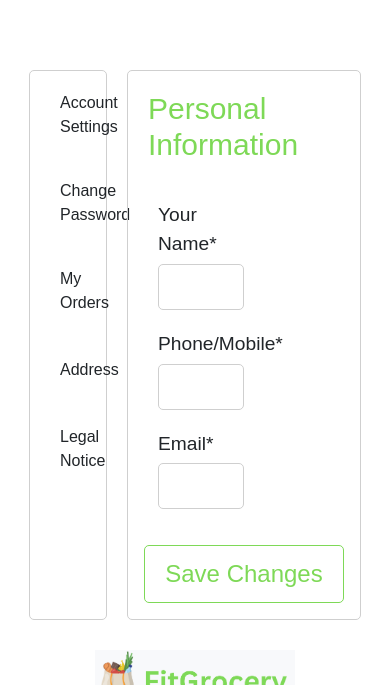
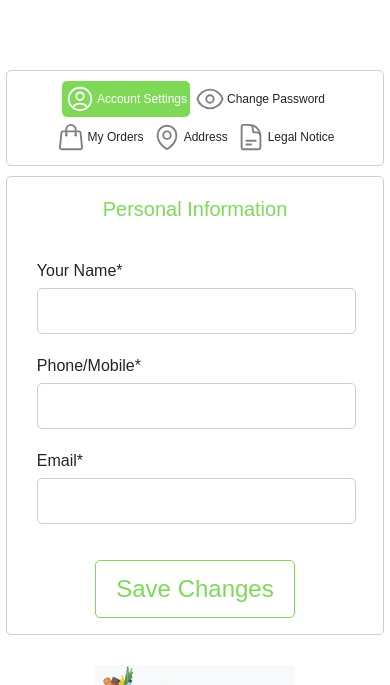
Before and after one commit to Padmakar9394/fitgrocery, a React (Create React App) app: page /user/accountsettings in a window 390 px wide. Shown: the part 527-1212 px from the top of the page. Built offline with nearby package versions, Linux system fonts and the light colour scheme.

Commit message:
added responsiveness to my-profile page

```diff
--- a/src/Components/UserProfile/AccountSettings.css
+++ b/src/Components/UserProfile/AccountSettings.css
@@ -41,3 +41,23 @@
 .form .form-group input:focus {
     border: 1px solid var(--col1);
 }
+
+@media (max-width: 800px) {
+    .accountsettings .form {
+        flex-direction: column;
+        justify-content: center;
+        align-items: center;
+    }
+
+    .accountsettings .form .form-group {
+        width: 95%;
+    }
+
+    .accountsettings h1 {
+        font-size: 20px;
+    }
+
+    .accountsettings .form .form-group label {
+        font-size: 16px;
+    }
+}
--- a/src/Components/UserProfile/MyOrders.css
+++ b/src/Components/UserProfile/MyOrders.css
@@ -14,6 +14,7 @@
     border: 1px solid rgb(207, 207, 207);
     border-radius: 5px;
     overflow: hidden;
+    table-layout: fixed;
 }
 
 .yourorders table tr {
@@ -69,3 +70,36 @@
     border-radius: 50%;
     background-color: rgb(245, 40, 40);
 }
+
+@media (max-width: 850px) {
+    .yourorders table {
+        border: none;
+    }
+
+    .yourorders table thead {
+        border: none;
+        clip: rect(0 0 0 0);
+        height: 1px;
+        margin: 1px;
+        overflow: hidden;
+        padding: 0;
+        position: absolute;
+        width: 1px;
+    }
+
+    .yourorders  table tr {
+        /* border-bottom: 3px solid #ddd; */
+        display: block;
+        margin-bottom: 20px;
+        border: none;
+    }
+
+    .yourorders table td {
+        border: none;
+        display: block;
+        font-size: 0.8em;
+        text-align: right;
+    }
+
+
+}
--- a/src/Components/UserProfile/MyOrders.js
+++ b/src/Components/UserProfile/MyOrders.js
@@ -59,11 +59,11 @@ const MyOrders = () => {
         <table>
             <thead>
                 <tr>
-                    <th>Order ID</th>
-                    <th>Date</th>
-                    <th>Status</th>
-                    <th>Total</th>
-                    <th>Action</th>
+                    <th scope='col'>Order ID</th>
+                    <th scope='col'>Date</th>
+                    <th scope='col'>Status</th>
+                    <th scope='col'>Total</th>
+                    <th scope='col'>Invoice</th>
                 </tr>
             </thead>
             <tbody>
@@ -71,16 +71,16 @@ const MyOrders = () => {
                     data.map((item, index) => {
                         return (
                             <tr key={index}>
-                                <td>{item.id}</td>
-                                <td>{item.date}</td>
-                                <td>
+                                <td data-label='OrderID'>{item.id}</td>
+                                <td data-label='OrderDate'>{item.date}</td>
+                                <td data-label='Delivery Status'>
                                     <p>
                                         {item.status === 'Delivered' && <span className='greendot'></span>}{item.status === 'On the way' && <span className='yellowdot'></span>}{item.status === 'Cancelled' && <span className='reddot'></span>}
                                         {item.status}
                                     </p>
                                 </td>
-                                <td>${item.total}</td>
-                                <td>
+                                <td data-label='Total'>${item.total}</td>
+                                <td data-label='Invoice'>
                                     <button className='mainbutton1'>View</button>
                                 </td>
                             </tr>
--- a/src/Components/UserProfile/UserAddress.css
+++ b/src/Components/UserProfile/UserAddress.css
@@ -111,3 +111,33 @@
     padding: 10px 20px;
     margin: 10px 0px;
 }
+
+@media (max-width: 1000px) {
+    .addressin {
+        flex-direction: column;
+    }
+
+    .addressin .address {
+        align-self: center;
+        width: 97%;
+    }
+
+    .addnewbtn {
+        width: 40px;
+        height: 40px;
+        margin: 10px;
+    }
+}
+
+@media (max-width: 900px) {
+    .useraddress .form {
+        flex-direction: column;
+    }
+
+    .useraddress .form .form-group {
+        width: 97%;
+        align-self: center;
+    }
+
+
+}
--- a/src/Components/UserProfile/UserSidebar.css
+++ b/src/Components/UserProfile/UserSidebar.css
@@ -12,10 +12,16 @@
     padding: 20px;
 }
 
-.usersidebar svg {
+.usersidebar .s1 svg {
     width: 30px;
     height: 30px;
-    color: var(--col1);
+    color: grey;
+}
+
+.usersidebar .s2 svg {
+    width: 30px;
+    height: 30px;
+    color: rgb(255, 255, 255);
 }
 
 .usersidebar .s1:hover{
@@ -24,3 +30,48 @@
     cursor: pointer;
     color: grey;
 }
+
+.usersidebar .s2{
+    background-color: var(--col1);
+    border-radius: 5px;
+    cursor: pointer;
+    color: white;
+}
+
+@media (max-width: 800px) {
+    .usersidebar span {
+        font-size: 12px;
+    }
+}
+
+@media (max-width: 500px) {
+    .usersidebar {
+        flex-direction: row;
+        flex-wrap: wrap;
+        justify-content: center;
+        gap: 2px;
+        padding: 10px;
+    }
+    .usersidebar .s1, .s2 {
+        gap: 2px;
+        padding: 3px;
+    }
+
+    .usersidebar s1 {
+        background-color: white;
+        border-radius: 25px;
+        cursor: pointer;
+        box-shadow: 0 0 10px 0 rgba(0, 0, 0, 0.1);
+        padding: 5px 20px;
+    }
+
+    .usersidebar s2 {
+        border-radius: 25px;
+        box-shadow: 0 0 10px 0 rgba(0, 0, 0, 0.1);
+        padding: 5px 20px;
+    }
+
+    .usersidebar span {
+        font-size: 12px;
+    }
+}
--- a/src/Pages/User/UserProfile.css
+++ b/src/Pages/User/UserProfile.css
@@ -26,3 +26,45 @@
     border-radius: 5px;
     min-height: 50vh;
 }
+
+@media (max-width: 1000px) {
+    .userprofilein .left {
+        width: 30%;
+    }
+
+    .userprofilein {
+        gap: 10px;
+    }
+
+    .userprofilein .right {
+        width: 68%;
+    }
+}
+
+@media (max-width: 800px) {
+    .userprofilein .left {
+        width: 20%;
+    }
+
+    .userprofilein .right {
+        width: 78%;
+    }
+}
+
+@media (max-width: 500px) {
+    .userprofilein {
+        flex-direction: column;
+    }
+
+    .userprofilein .left {
+        width: 97%;
+        align-self: center;
+        min-height: 0;
+    }
+
+    .userprofilein .right {
+        width: 97%;
+        min-height: 0;
+        align-self: center;
+    }
+}
```
